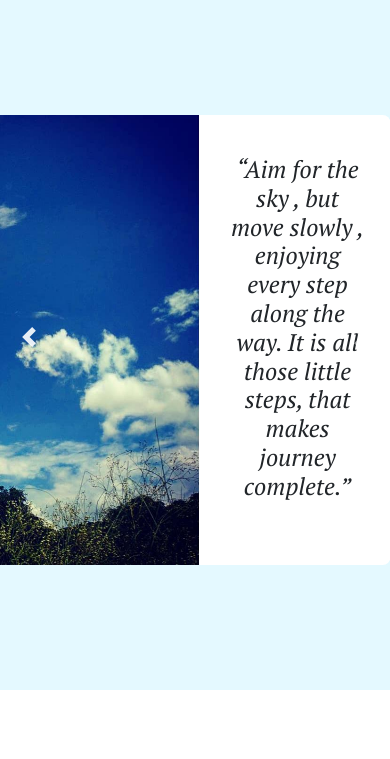
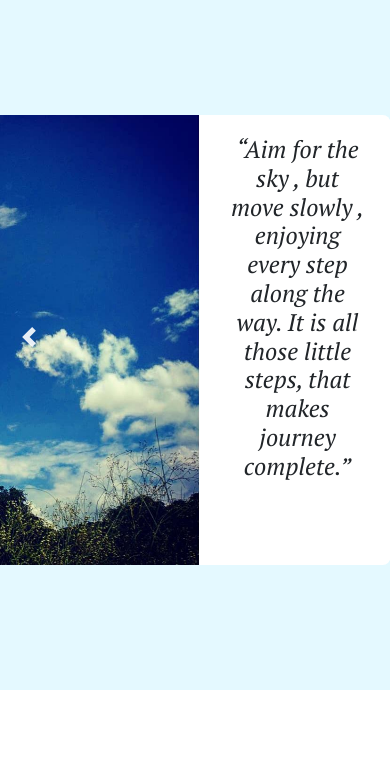
Before and after one commit to Aviral3101/Dream-catcher, a plain HTML site: page index.html in a window 390 px wide. Shown: the part 85-844 px from the top of the page. Drawn offline with nearby package versions, Linux system fonts and the light colour scheme; a web font is replaced by a local one.

Commit message:
Update style.css

```diff
--- a/css/style.css
+++ b/css/style.css
@@ -114,7 +114,7 @@ h1{
     height: 450px;
   }
   .top{
-    padding-top: 40px;
+    padding-top: 20px;
     font-size: 1.5rem !important;
   }
   .ni{
```
